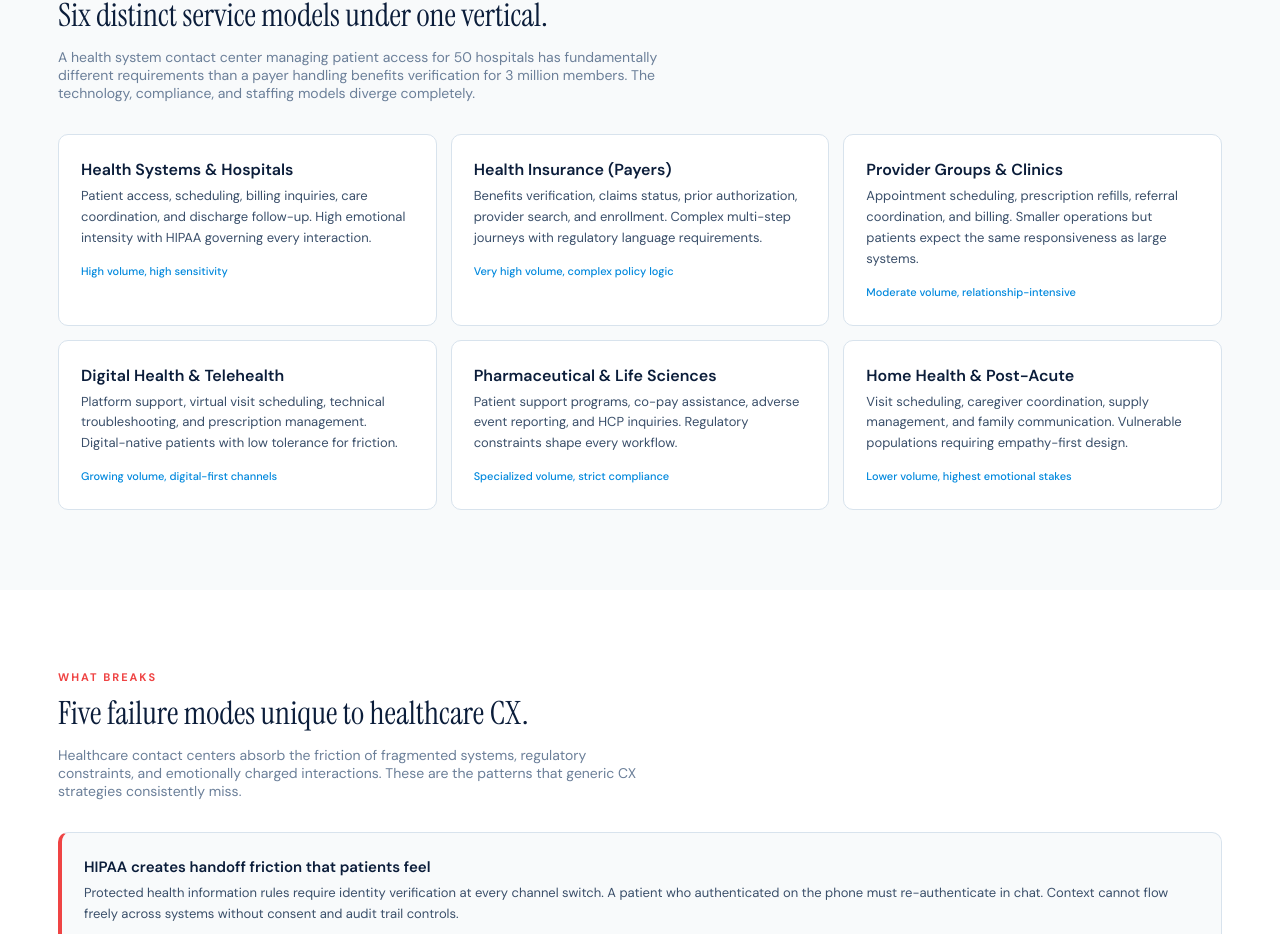
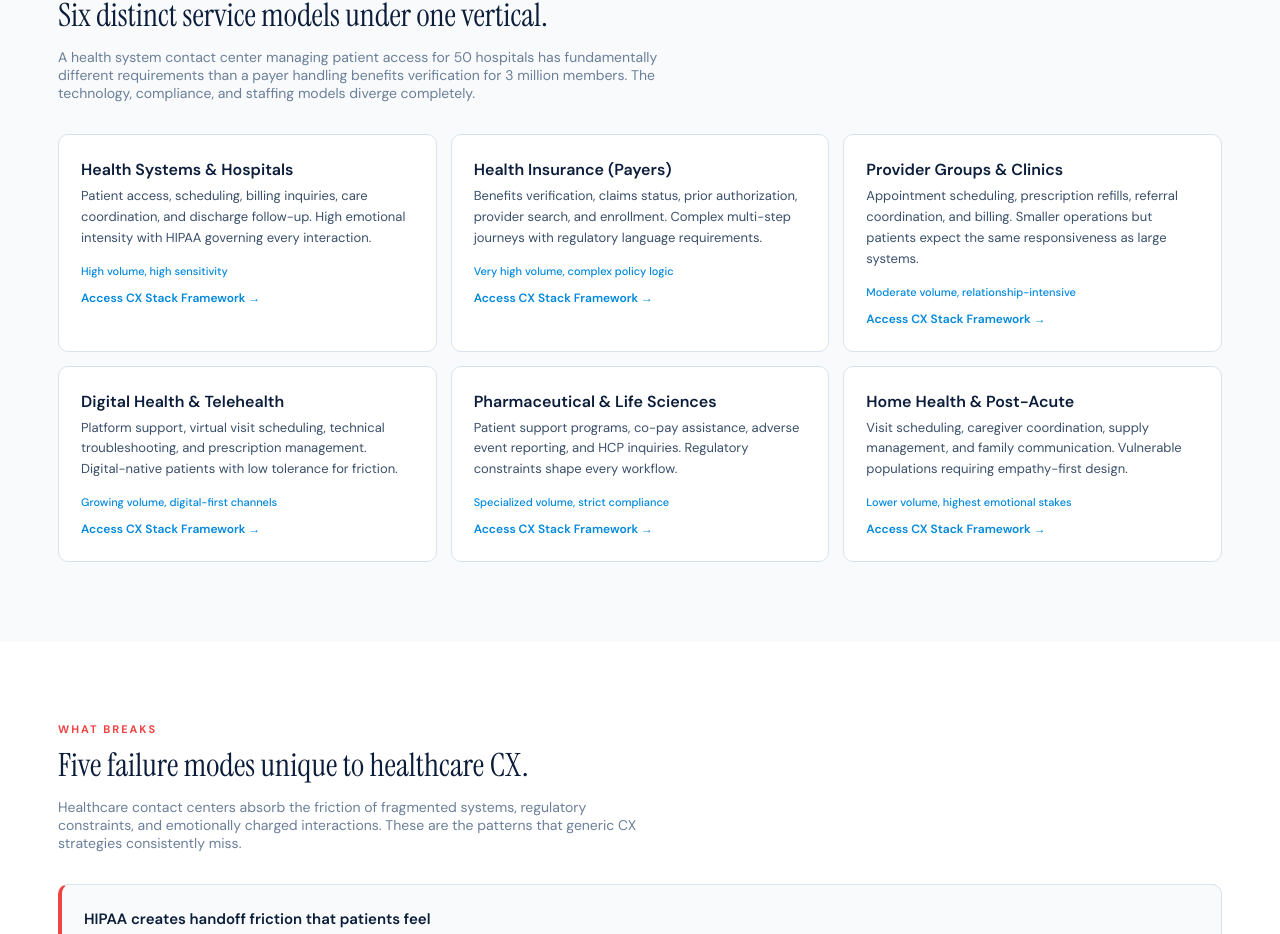
Before and after one commit to thomasbakerj-lgtm/CENTER-OF-CX, a React (Vite) app: page /industries/healthcare in a window 1280 px wide. Shown: the part 786-1720 px from the top of the page. Built offline with nearby package versions, Linux system fonts and the light colour scheme.

Commit message:
Update HealthcareVertical.jsx

```diff
--- a/HealthcareVertical.jsx
+++ b/HealthcareVertical.jsx
@@ -22,12 +22,12 @@ export default function HealthcareVertical() {
   useEffect(() => { window.scrollTo(0, 0); }, []);
 
   const subVerticals = [
-    { name: "Health Systems & Hospitals", desc: "Patient access, scheduling, billing inquiries, care coordination, and discharge follow-up. High emotional intensity with HIPAA governing every interaction.", contact: "High volume, high sensitivity" },
-    { name: "Health Insurance (Payers)", desc: "Benefits verification, claims status, prior authorization, provider search, and enrollment. Complex multi-step journeys with regulatory language requirements.", contact: "Very high volume, complex policy logic" },
-    { name: "Provider Groups & Clinics", desc: "Appointment scheduling, prescription refills, referral coordination, and billing. Smaller operations but patients expect the same responsiveness as large systems.", contact: "Moderate volume, relationship-intensive" },
-    { name: "Digital Health & Telehealth", desc: "Platform support, virtual visit scheduling, technical troubleshooting, and prescription management. Digital-native patients with low tolerance for friction.", contact: "Growing volume, digital-first channels" },
-    { name: "Pharmaceutical & Life Sciences", desc: "Patient support programs, co-pay assistance, adverse event reporting, and HCP inquiries. Regulatory constraints shape every workflow.", contact: "Specialized volume, strict compliance" },
-    { name: "Home Health & Post-Acute", desc: "Visit scheduling, caregiver coordination, supply management, and family communication. Vulnerable populations requiring empathy-first design.", contact: "Lower volume, highest emotional stakes" },
+    { name: "Health Systems & Hospitals", slug: "health-systems", desc: "Patient access, scheduling, billing inquiries, care coordination, and discharge follow-up. High emotional intensity with HIPAA governing every interaction.", contact: "High volume, high sensitivity" },
+    { name: "Health Insurance (Payers)", slug: "health-insurance", desc: "Benefits verification, claims status, prior authorization, provider search, and enrollment. Complex multi-step journeys with regulatory language requirements.", contact: "Very high volume, complex policy logic" },
+    { name: "Provider Groups & Clinics", slug: "provider-groups", desc: "Appointment scheduling, prescription refills, referral coordination, and billing. Smaller operations but patients expect the same responsiveness as large systems.", contact: "Moderate volume, relationship-intensive" },
+    { name: "Digital Health & Telehealth", slug: "digital-health", desc: "Platform support, virtual visit scheduling, technical troubleshooting, and prescription management. Digital-native patients with low tolerance for friction.", contact: "Growing volume, digital-first channels" },
+    { name: "Pharmaceutical & Life Sciences", slug: "pharma-life-sciences", desc: "Patient support programs, co-pay assistance, adverse event reporting, and HCP inquiries. Regulatory constraints shape every workflow.", contact: "Specialized volume, strict compliance" },
+    { name: "Home Health & Post-Acute", slug: "home-health", desc: "Visit scheduling, caregiver coordination, supply management, and family communication. Vulnerable populations requiring empathy-first design.", contact: "Lower volume, highest emotional stakes" },
   ];
 
   const stats = [
@@ -95,7 +95,7 @@ export default function HealthcareVertical() {
           <p style={{ fontSize: 14, color: MUTED, maxWidth: 600, marginBottom: 32 }}>A health system contact center managing patient access for 50 hospitals has fundamentally different requirements than a payer handling benefits verification for 3 million members. The technology, compliance, and staffing models diverge completely.</p>
         </FadeIn>
         <div style={{ display: "grid", gridTemplateColumns: "repeat(auto-fill, minmax(340px, 1fr))", gap: 14 }} className="sub-grid">
-          {subVerticals.map((sv, i) => (<FadeIn key={i} delay={i * 0.04}><div style={{ background: "#fff", border: `1px solid ${BORDER}`, borderRadius: 10, padding: "24px 22px", height: "100%", transition: "border-color 0.2s" }} onMouseOver={e => e.currentTarget.style.borderColor = ELECTRIC} onMouseOut={e => e.currentTarget.style.borderColor = BORDER}><h3 style={{ fontSize: 16, fontWeight: 600, color: NAVY, margin: "0 0 6px" }}>{sv.name}</h3><p style={{ fontSize: 13, color: SLATE, lineHeight: 1.6, margin: "0 0 10px" }}>{sv.desc}</p><span style={{ fontSize: 11, color: ELECTRIC, fontWeight: 500 }}>{sv.contact}</span></div></FadeIn>))}
+          {subVerticals.map((sv, i) => (<FadeIn key={i} delay={i * 0.04}><a href={`/industries/healthcare/${sv.slug}`} style={{ display: "block", background: "#fff", border: `1px solid ${BORDER}`, borderRadius: 10, padding: "24px 22px", height: "100%", transition: "border-color 0.2s", textDecoration: "none", color: "inherit" }} onMouseOver={e => e.currentTarget.style.borderColor = ELECTRIC} onMouseOut={e => e.currentTarget.style.borderColor = BORDER}><h3 style={{ fontSize: 16, fontWeight: 600, color: NAVY, margin: "0 0 6px" }}>{sv.name}</h3><p style={{ fontSize: 13, color: SLATE, lineHeight: 1.6, margin: "0 0 10px" }}>{sv.desc}</p><span style={{ fontSize: 11, color: ELECTRIC, fontWeight: 500 }}>{sv.contact}</span><div style={{ fontSize: 12, fontWeight: 600, color: ELECTRIC, marginTop: 10 }}>Access CX Stack Framework →</div></a></FadeIn>))}
         </div>
       </div></section>
 
```
